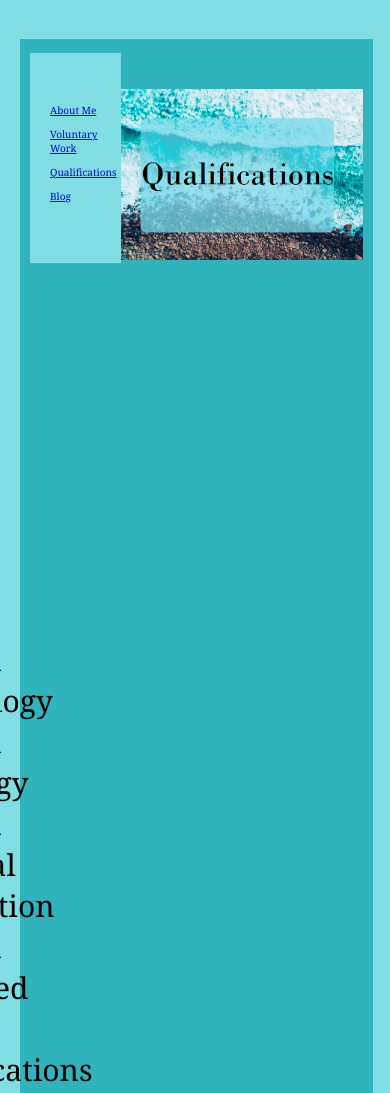
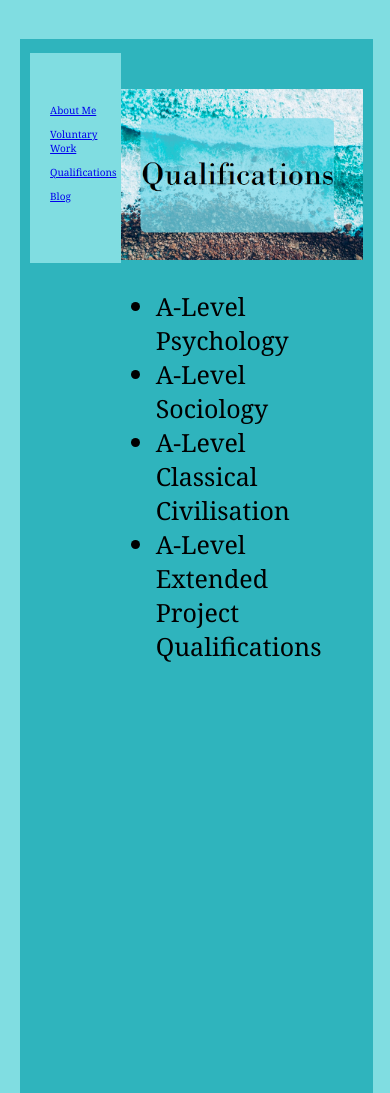
Before and after one commit to 3khanf54/web_assignment, a plain HTML site: page web_assignment2/qualifications.html in a window 390 px wide. Shown: the top 1093 px of the page. Drawn offline with Linux system fonts and the light colour scheme.

Commit message:
content on some pages is responsive

```diff
--- a/web_assignment2/css/web2.css
+++ b/web_assignment2/css/web2.css
@@ -175,4 +175,18 @@ button
       padding-left: 590px;
 
   }
+
+  #section
+  {
+    padding-top: 200px;
+    padding-left: 60px;
+    padding-bottom: 50px;
+  }
+
+  article
+  {
+    padding-left: 50px;
+    padding-right: 1px;
+    font-size: 25px;
+  }
 }
```
Also changed, not shown: 1 other file.
